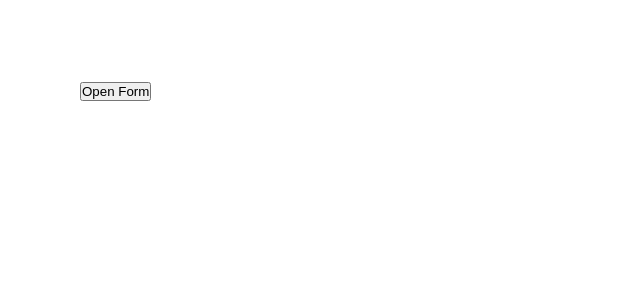
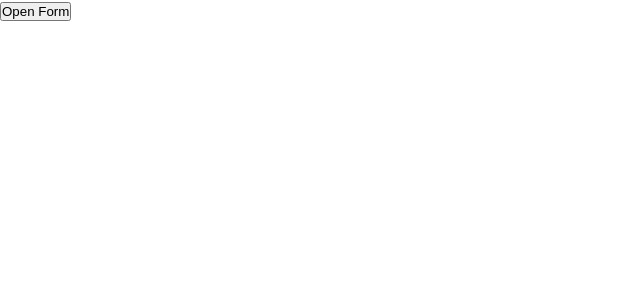
Before and after one commit to tusharkr16/XModal, a React (Create React App) app: page / in a window 1280 px wide. Shown: the top 300 px of the page, without its empty margins (0-640 px from the left). Built offline with nearby package versions, Linux system fonts and the light colour scheme.

Commit message:
fixes modal

```diff
--- a/src/App.js
+++ b/src/App.js
@@ -79,7 +79,7 @@ const XModal = () => {
   );
 
   return (
-    <div className="container">
+    <>
       <button onClick={() => setShow(true)}>Open Form</button>
       {show && (
         <div className="modal">
@@ -88,7 +88,7 @@ const XModal = () => {
           </div>
         </div>
       )}
-    </div>
+    </>
   );
 }
 
```
